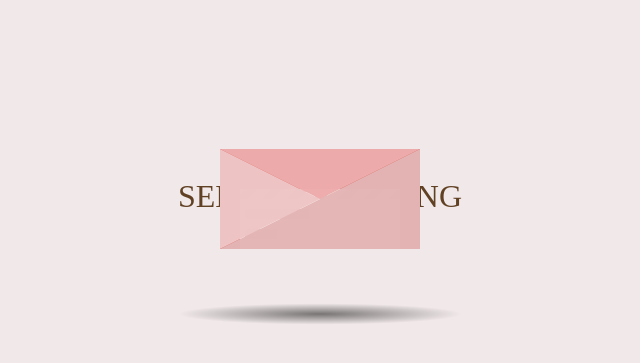
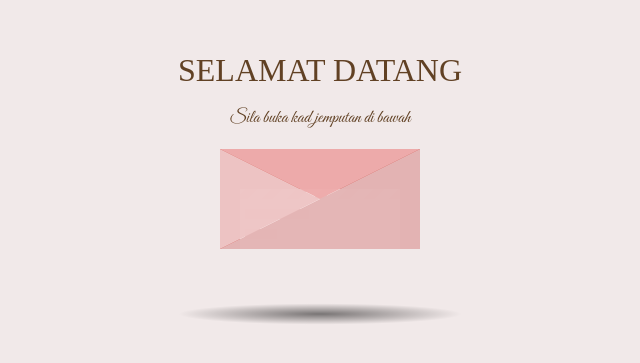
Before and after one commit to ilhamrahmannn/LuthfiXHayra, a plain HTML site: page index.html in a window 1280 px wide. Shown: the part 201-564 px from the top of the page, without its empty margins (320-960 px from the left). Drawn offline with Linux system fonts and the light colour scheme.

Commit message:
Update style-1.css

```diff
--- a/style-1.css
+++ b/style-1.css
@@ -6,6 +6,7 @@ body {
     position: absolute;
     top: 50%;
     left: 50%;
+    margin-bottom: 60%;
     width: 200px;
     height: 200px;
     -webkit-transform: translate(-50%, -50%);
@@ -24,6 +25,7 @@ body {
 
     .body {
       position: absolute;
+      margin-top: 1%;
       bottom: 0;
       width: 0;
       height: 0;
@@ -167,10 +169,12 @@ body {
 
     @import url('https://fonts.googleapis.com/css2?family=Pacifico&display=swap');
     h1 {
-        top: 10%;
+
         text-align: center;
         padding: 0px;
-        margin: 30% 5%;
+        top: 50%;
+        left: 50%;
+        margin: 20% 5% 1% 5%;
         font-family: 'Raleway';
         font-weight: 400;
         font-kerning: auto;
@@ -180,12 +184,12 @@ body {
 
     p {
         position: relative;
-        top: 10%;
+
         text-align: center;
         padding: 0px;
-        margin: 1% 5%;
+
         font-size: large;
         text-decoration: none;
-        font-weight: 200;
+        font-weight: 100;
         font-family: 'Great Vibes', cursive;
     }
```
